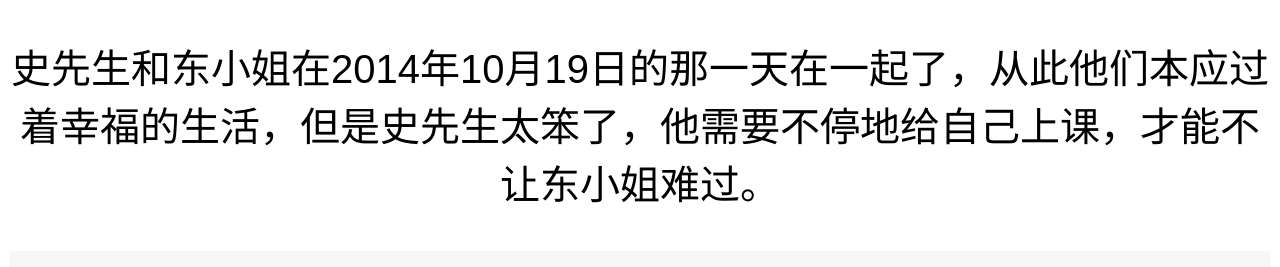
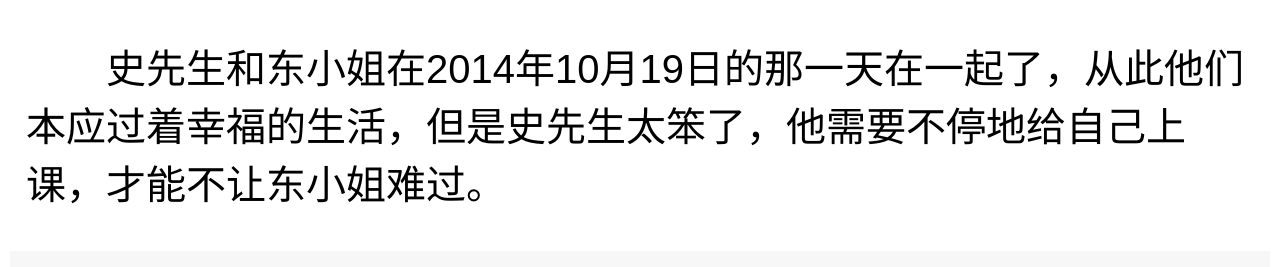
Before and after one commit to HanochShi/HanochShi.GITHUB.IO, a plain HTML site: page ourlovetale/index.html in a window 1280 px wide. Shown: the part 295-562 px from the top of the page. Drawn offline with Linux system fonts and the light colour scheme.

Commit message:
change some style

```diff
--- a/ourlovetale/index.html
+++ b/ourlovetale/index.html
@@ -10,7 +10,7 @@
 	<div class="top">
 		<img style="width:10em;" src="res/logo.jpg"/><br/>
 		<h1>史先生的恋爱课堂</h1>
-		<p>史先生和东小姐在2014年10月19日的那一天在一起了，从此他们本应过着幸福的生活，但是史先生太笨了，他需要不停地给自己上课，才能不让东小姐难过。</p>
+		<p>&emsp;&emsp;史先生和东小姐在2014年10月19日的那一天在一起了，从此他们本应过着幸福的生活，但是史先生太笨了，他需要不停地给自己上课，才能不让东小姐难过。</p>
 	</div>
 	<div class="line">
 		<br/>
--- a/ourlovetale/style.css
+++ b/ourlovetale/style.css
@@ -15,10 +15,13 @@ h1 {
 .top {
 	text-align: center;
 	margin-bottom: 1em;
+	margin-left: 1em;
+	margin-right: 1em;
 }
 
 .top p {
 	font: 40px sans-serif;
+	text-align: left;
 }
 
 .card {
```
